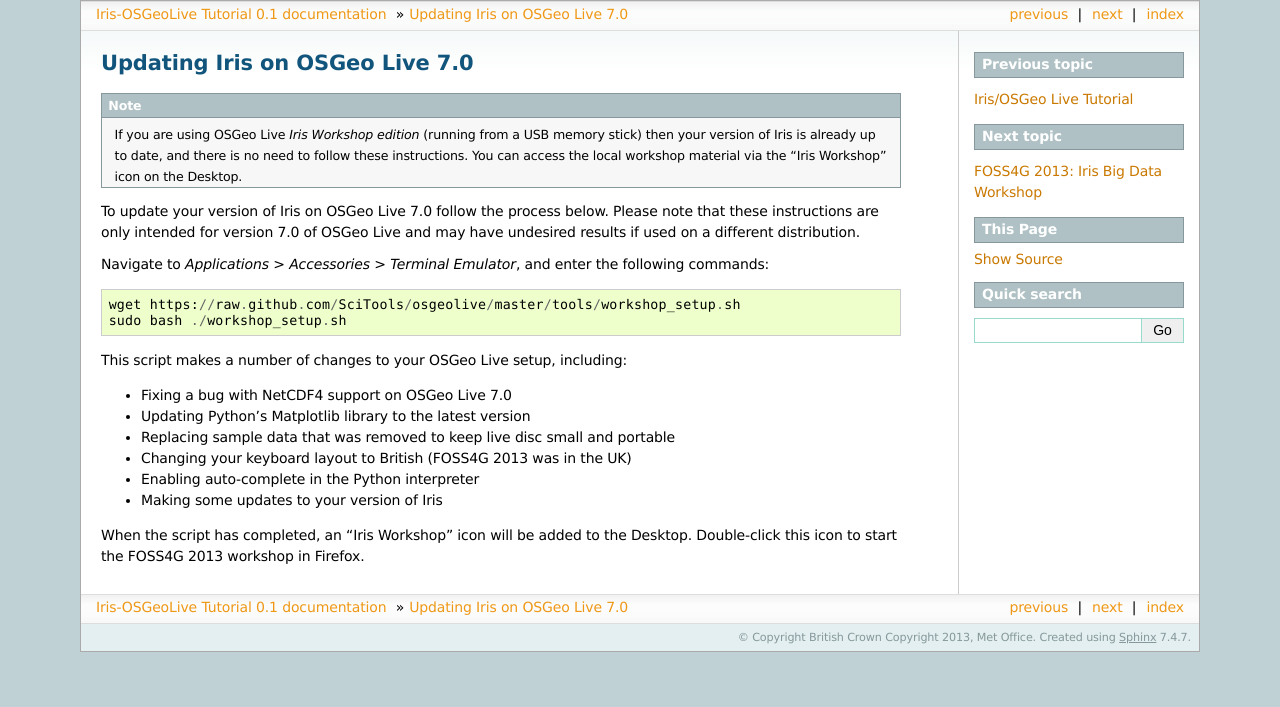
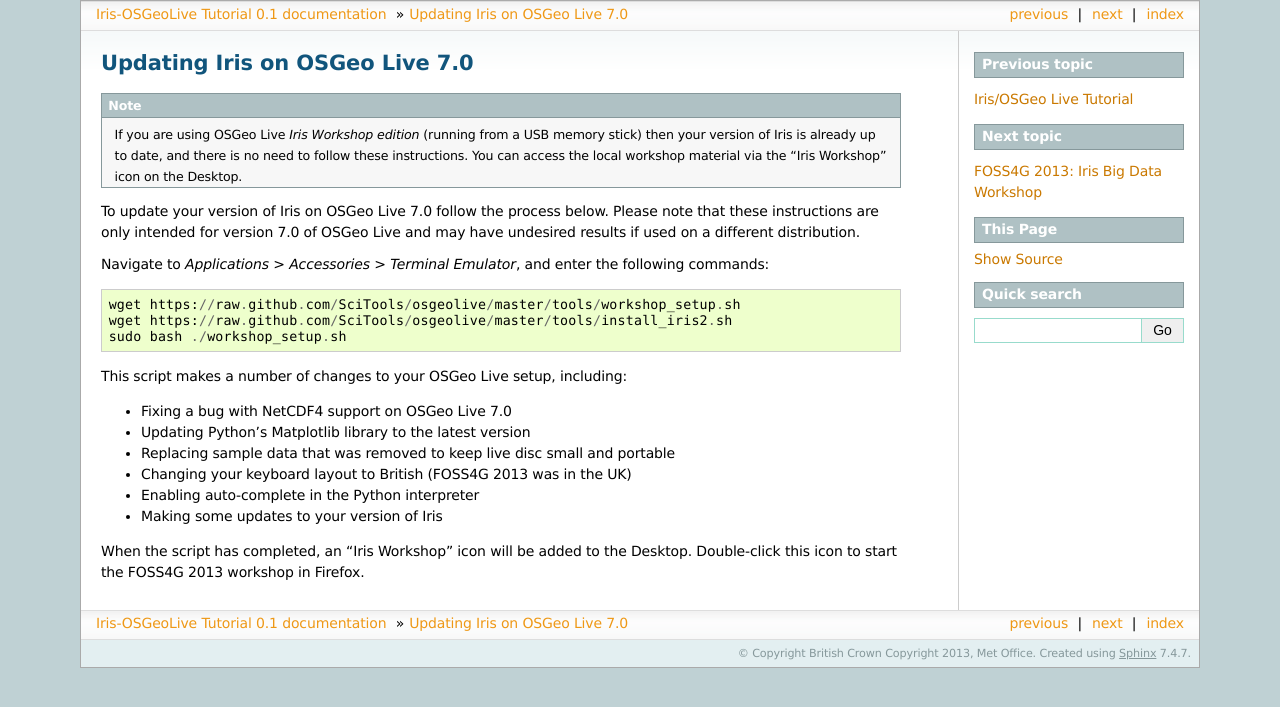
Before and after one commit to SciTools/osgeolive, a Sphinx documentation site: the page built from docs/osgeolive/source/updating_iris.rst, in a window 1280 px wide. Shown: the top 707 px of the page. Built offline with Sphinx 7.4.7, drawn with Linux system fonts in a browser that asks for light colours; formulas are drawn with MathJax 3.

Commit message:
Updated install script - pull Iris up to 0.5 and Cartopy to 0.9

```diff
--- a/docs/osgeolive/source/updating_iris.rst
+++ b/docs/osgeolive/source/updating_iris.rst
@@ -13,6 +13,7 @@
 .. code-block:: python
 
    wget https://raw.github.com/SciTools/osgeolive/master/tools/workshop_setup.sh
+   wget https://raw.github.com/SciTools/osgeolive/master/tools/install_iris2.sh
    sudo bash ./workshop_setup.sh
 
 This script makes a number of changes to your OSGeo Live setup, including:
```
Also changed, not shown: 2 other files.
